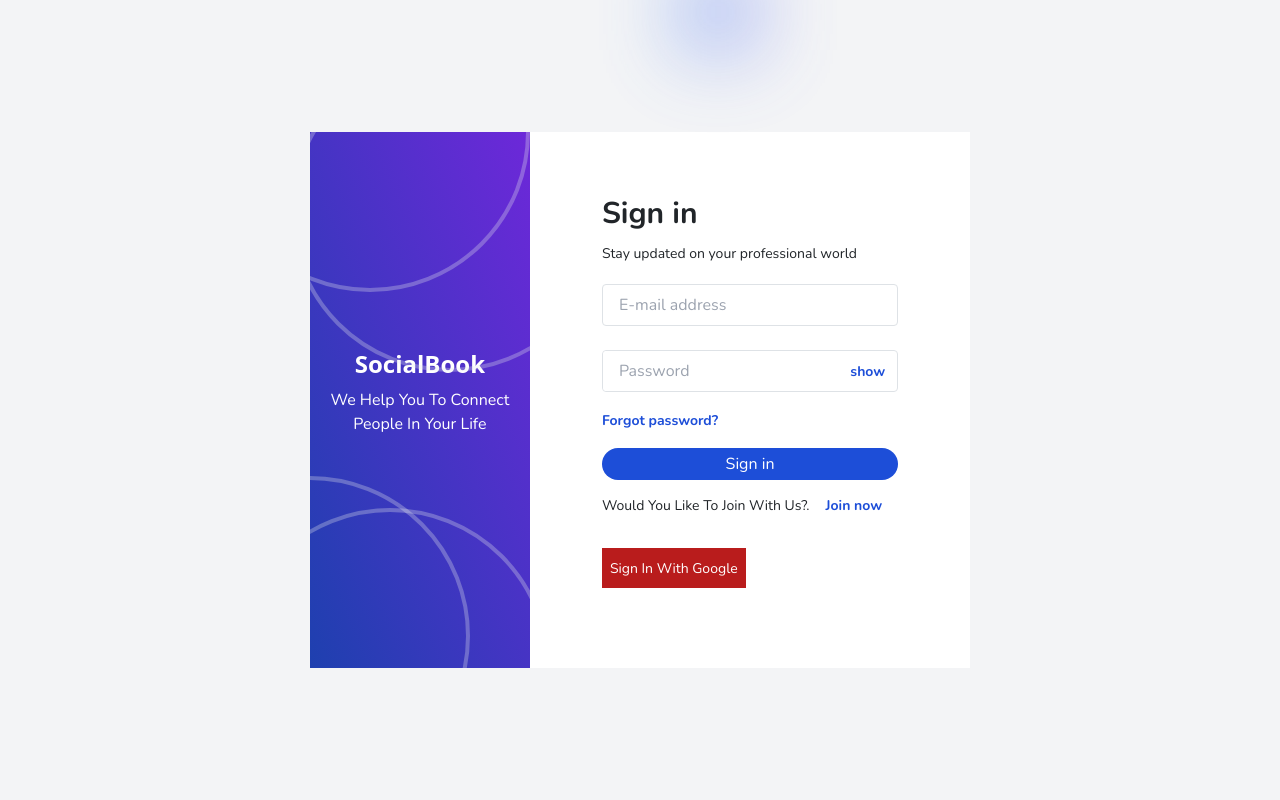
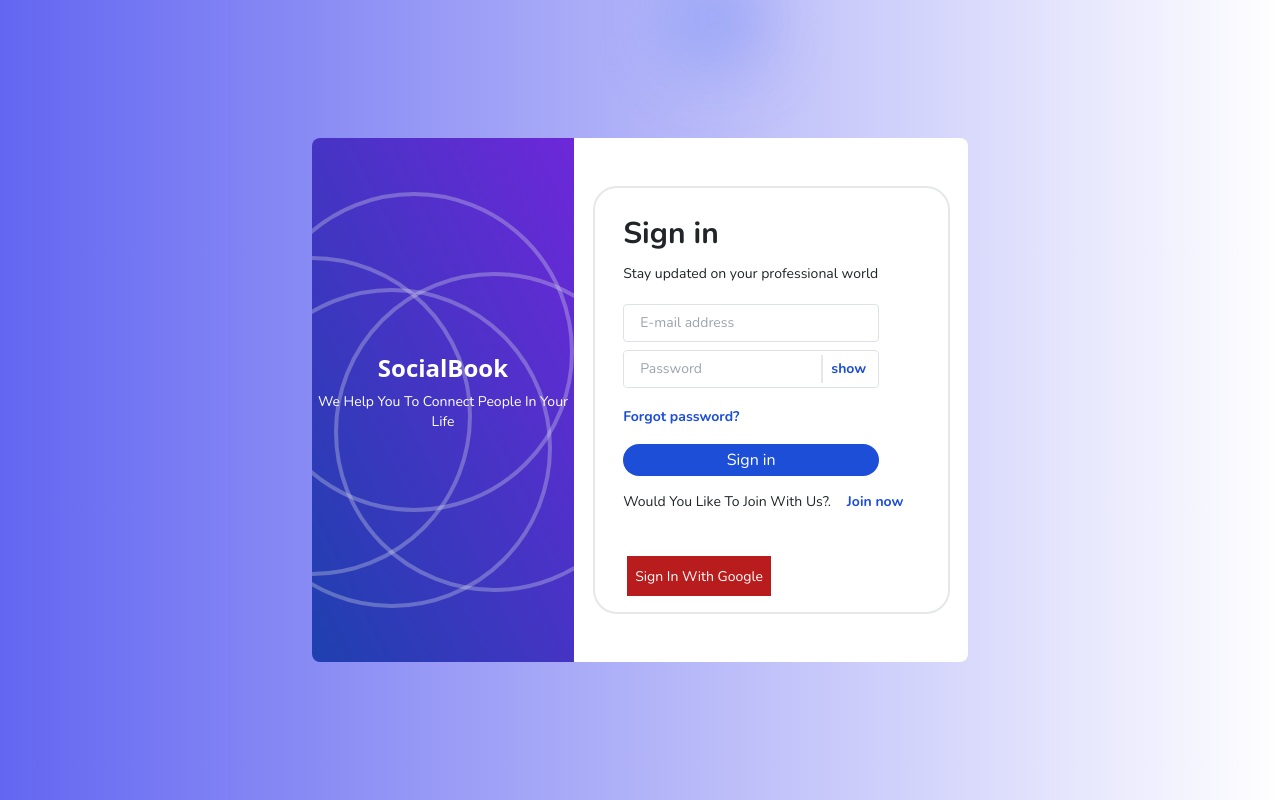
Before and after one commit to sajithpi/Django-SocialMedia, a Django app: page / in a window 1280 px wide. Run offline with Django 3.2, Linux system fonts and the light colour scheme; some libraries are stand-ins or nearby versions.

Commit message:
Changed Login View

```diff
--- a/til/templates/base.html
+++ b/til/templates/base.html
@@ -23,7 +23,7 @@
   <!-- component -->
 
 
-  <div class="min-h-screen  flex flex-row bg-gray-100 ">
+  <div class="min-h-screen  flex flex-row {% if request.user.is_authenticated %} bg-gray-100 {% else %} bg-gradient-to-r from-indigo-500 {% endif %} ">
     <!-- <div class="flex flex-col w-4/5 md:w-1/5 md:pr-0 pr-1 bg-white rounded-r-3xl overflow-hidden"> -->
     {% if request.user.is_authenticated %}
       <div class="flex flex-col px-0 md:px-3 w-32 md:w-48 lg:w-64 h-screen md:px-1 bg-white rounded-r-3xl overflow-hidden sticky top-0 left-0 right-0 z-50">
--- a/til/templates/includes/login.html
+++ b/til/templates/includes/login.html
@@ -3,12 +3,13 @@
 {% include 'includes/background.html' %}
 {% load static %}
 <body>
-  <div class="max-w-screen-md  flex ">
+  <div class="max-w-screen-lg  flex">
       <div
-        class="relative overflow-hidden md:flex w-1/3 px-62 bg-gradient-to-tr from-blue-800 to-purple-700 i justify-around items-center hidden">
+        class="overflow-hidden flex w-2/5  bg-gradient-to-tr from-blue-800 to-purple-700 i justify-around items-center rounded-l-lg">
+        <div class="relative">
           <div class="text-center">
-          <h3 class="text-white font-bold text-2xl font-sans">SocialBook</h3>
-          <p class="text-white mt-1">We Help You To Connect People In Your Life</p>
+            <h3 class="text-white font-bold text-xl md:text-2xl font-sans">SocialBook</h3>
+            <p class="text-white mt-1 text-sm mx-1 md:mx-5">We Help You To Connect People In Your Life</p>
 
           </div>
           <div class="absolute -bottom-32 -left-40 w-80 h-80 border-4 rounded-full border-opacity-30 border-t-8"></div>
@@ -16,30 +17,36 @@
           <div class="absolute -top-40 -right-0 w-80 h-80 border-4 rounded-full border-opacity-30 border-t-8"></div>
           <div class="absolute -top-20 -right-20 w-80 h-80 border-4 rounded-full border-opacity-30 border-t-8"></div>
         </div>
-      <div class="flex md:w-2/3 justify-center py-10 items-center bg-white">
+        </div>
+        <div class="flex w-3/5 ">
+
+          <div class="flex w-full   md:justify-center py-10 items-center bg-white py-6 rounded-r-lg ">
             <form class=" login" method="POST" action="{% url 'account_login' %}">
             {% csrf_token %}
 
-        <div class=" bg-white md:shadow-lg shadow-none relative flex flex-col justify-center p-6 items-center rounded-3xl">
-          <div class=" p-0 md:p-6 w-auto " >
+            <div class=" bg-white md:shadow-lg shadow-none relative flex flex-col justify-center  items-center rounded-3xl m-2 md:m-8 border-2 " >
+              <div class="m-1 md:m-3 p-0.5 md:p-6">
 <h1 class="text:xl md:text-3xl font-bold leading-normal" >Sign in</h1>
+                <div class=" p-0 md:p-11 w-auto " >
+
                     <p class="text-xs md:text-sm leading-normal md:pr-3 md:pr-0 py-1 md:py-3">Stay updated on your professional world</p>
                     <form class="space-y-5 mt-5">
-                  <div class="mb-4 relative">
-                      <input required id="id_login" type="email" name="login" placeholder="E-mail address" autocomplete="email" class="w-40 md:w-full rounded px-3 border border-gray-500 pt-2 pb-2 focus:outline-none input active:outline-none"  autofocus>
+                        <div class="mb-2 md:mb-4 relative w-36 md:w-64">
+                            <input required id="id_login" type="email" name="login" placeholder="E-mail address" autocomplete="email" class="w-full rounded px-3 border border-gray-500 py-2 text-xs md:text-sm focus:outline-none input active:outline-none"  autofocus>
                             <label for="id_login" class="label absolute mb-0 -mt-2 pt-4 pl-3 leading-tighter text-gray-500 text-base mt-2 cursor-text"></label>
                         </div>
-                  <div class="relative flex items-center border border-gray-500 focus:ring focus:border-blue-500 rounded w-40 md:w-full">
-                      <input id="pasword_id" type="password" name="password" placeholder="Password" autocomplete="current-password" required id="id_login" class="w-full rounded px-3 py-2 outline-none  focus:outline-none active:outline-none input active:border-blue-500"/>
+                        <div class="relative flex items-center border border-gray-500 focus:ring focus:border-blue-500 rounded w-36 md:w-64">
+                            <input id="pasword_id" type="password" name="password" placeholder="Password" autocomplete="current-password" required id="id_login" class="w-full rounded px-3 py-2 text-xs md:text-sm outline-none  focus:outline-none active:outline-none input active:border-blue-500"/>
                             <label for="id_password" class="label absolute mb-0 -mt-2 pt-4 pl-3 leading-tighter text-gray-500 text-base mt-2 cursor-text"></label>
-                      <button id="passwordShow" class="passwordShow text-sm font-bold text-blue-700 hover:bg-blue-100 rounded-full px-2 py-1 mr-1 leading-normal cursor-pointer">show</button>
+                            <button id="passwordShow" class="passwordShow text-xs md:text-sm font-bold text-blue-700 hover:bg-blue-100  px-0.5 md:px-2 py-1 mr-1 leading-normal cursor-pointer border-l-2">show</button>
                         </div>
                         <div class="my-3">
-                      <a class="button secondaryAction font-bold text-sm text-blue-700 hover:bg-blue-200 hover:underline hover:py-2 rounded-full" href="{% url 'account_reset_password' %}">Forgot password?</a>
+                            <a class="button secondaryAction font-bold text-xs md:text-sm text-blue-700 hover:bg-blue-200 hover:underline " href="{% url 'account_reset_password' %}">Forgot password?</a>
                         </div>
-                  <button class="primaryAction w-1/2 md:w-full text-center  bg-blue-700 hover:bg-blue-900 rounded-full text-white  p-1 md:p-5 font-medium" type="submit">Sign in</button>
+                        <button class="primaryAction w-24 md:w-64 text-center bg-blue-700 hover:bg-blue-900 rounded-full text-white p-1 md:p-5 font-medium text-sm md:text-base" type="submit">Sign in</button>
                     </form>
-              <p class="text-xs md:text-sm py-3 text-align-center">Would You Like To Join With Us?.<a class="text-blue-700 font-bold hover:bg-blue-200 px-3 hover:underline hover:rounded-md" href="/accounts/signup">Join now</a></p>
+                    <div class="text-xs md:text-sm py-1 py-3 text-align-center">Would You Like To Join With Us?.<a class="text-blue-700 font-bold hover:bg-blue-200 px-3 hover:underline hover:rounded-md" href="/accounts/signup">Join now</a></div>
+                </div>
               </div>
 
 
@@ -53,7 +60,7 @@
         of your existing third party accounts. Or, <a href="{{ signup_url }}">sign up</a>
         for a {{ site_name }} account and sign in below:{% endblocktrans %}</p> -->
 
-    <div class="socialaccount_ballot self-baseline">
+        <div class="socialaccount_ballot self-baseline pl-1 md:pl-8 ">
 
           <ul class="flex socialaccount_providers w-auto bg-red-700 hover:bg-red-800 text-white font-bold py-2 md:px-4 focus:outline-none focus:shadow-outline px-2">
             <li>
@@ -86,6 +93,7 @@
             </form>
           </div>
         </div>
+  </div>
   <script src="https://cdnjs.cloudflare.com/ajax/libs/jquery/3.6.0/jquery.min.js"
   integrity="sha512-894YE6QWD5I59HgZOGReFYm4dnWc1Qt5NtvYSaNcOP+u1T9qYdvdihz0PPSiiqn/+/3e7Jo4EaG7TubfWGUrMQ=="
   crossorigin="anonymous" referrerpolicy="no-referrer"></script>
```
Lines whose indentation alone changed are shown as unchanged.
